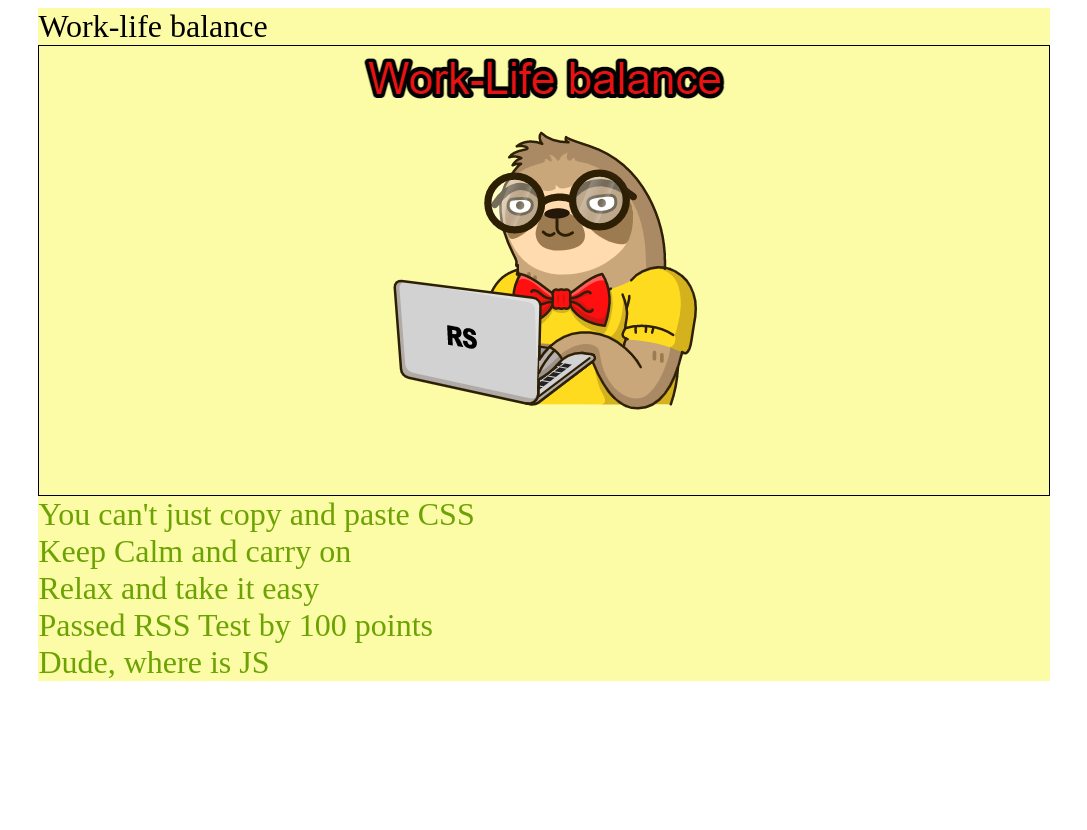
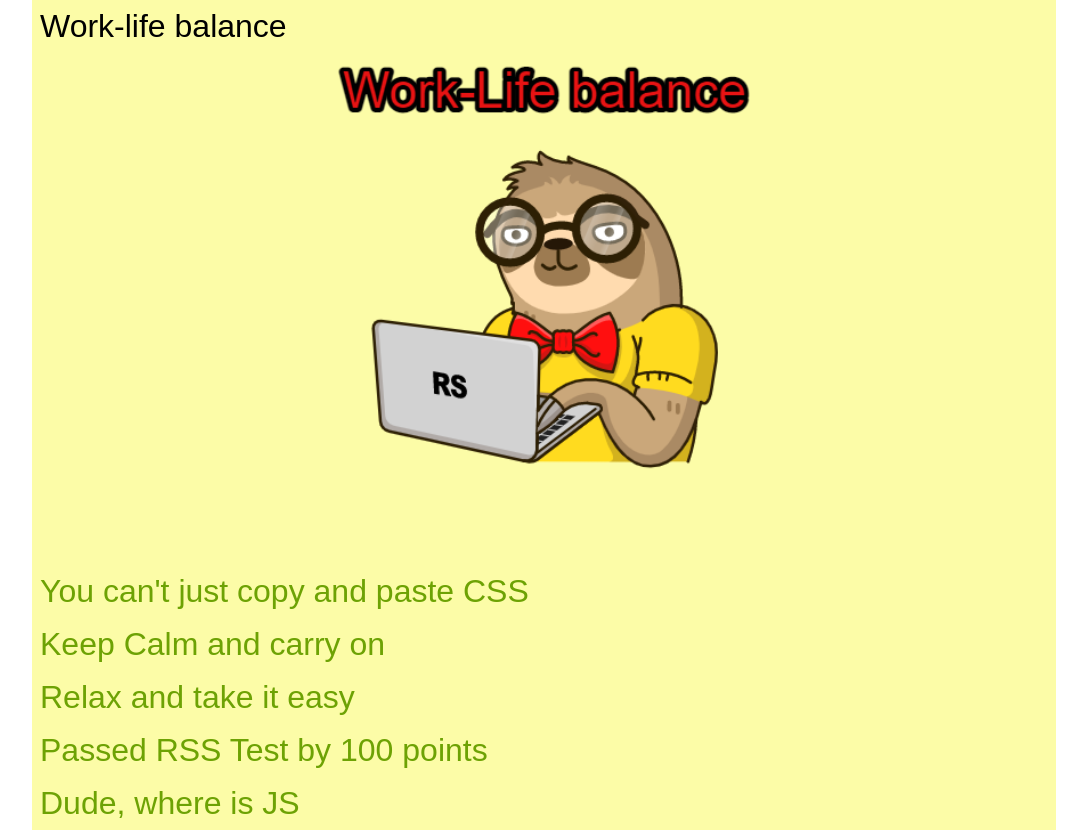
Before and after one commit to Marigza/cssBayan, a plain HTML site: page cssBayan/index.html in a window 1280 px wide. Shown: the whole page, without its empty margins (96-1183 px from the left). Before the commit the page ends 800 px from the top, so only its background shows below. Drawn offline with Linux system fonts and the light colour scheme.

Commit message:
feat: create adaptive layout (Sat, Mar 11, 2023  7:30:04 PM)

```diff
--- a/cssBayan/index.html
+++ b/cssBayan/index.html
@@ -17,7 +17,7 @@
         <span class="title-icon"></span>
       </label>
       <div id="balance" class="bayan-image">
-        <img src="assets/balance.png" alt="balance">
+        <img class="img-content" src="assets/balance.png" alt="balance">
       </div>
     </div>
 
@@ -28,7 +28,7 @@
         <span class="title-icon"></span>
       </label>
       <div id="copy" class="bayan-image">
-        <img src="assets/copyPasteCSS.png" alt="copy">
+        <img class="img-content" src="assets/copyPasteCSS.png" alt="copy">
       </div>
     </div>
 
@@ -39,7 +39,7 @@
         <span class="title-icon"></span>
       </label>
       <div id="keepCalm" class="bayan-image">
-        <img src="assets/keepCalm.png" alt="keepCalm">
+        <img class="img-content" src="assets/keepCalm.png" alt="keepCalm">
       </div>
     </div>
 
@@ -50,7 +50,7 @@
         <span class="title-icon"></span>
       </label>
       <div id="relax" class="bayan-image">
-        <img src="assets/relax.png" alt="relax">
+        <img class="img-content" src="assets/relax.png" alt="relax">
       </div>
     </div>
 
@@ -61,7 +61,7 @@
         <span class="title-icon"></span>
       </label>
       <div id="rss" class="bayan-image">
-        <img src="assets/RSS-test.png" alt="rss">
+        <img class="img-content" src="assets/RSS-test.png" alt="rss">
       </div>
     </div>
 
@@ -72,7 +72,7 @@
         <span class="title-icon"></span>
       </label>
       <div id="whereis" class="bayan-image">
-        <img src="assets/whereIsJS.png" alt="whereis">
+        <img class="img-content" src="assets/whereIsJS.png" alt="whereis">
       </div>
     </div>
 
--- a/cssBayan/style.css
+++ b/cssBayan/style.css
@@ -2,11 +2,17 @@ html{
   scroll-behavior: smooth;
 }
 
+body{
+  margin: 0;
+  padding: 0;
+  box-sizing: border-box;
+  font-family: Arial, Helvetica, sans-serif;
+}
+
 .wrapper {
-  margin: 0 auto;
-  width: 80%;
+  width: 100%;
   background-color: rgb(252, 252, 167);
-  font-size: 2rem;
+  font-size: 1.4rem;
   color: rgb(109, 162, 4);
 }
 
@@ -27,14 +33,15 @@ html{
   display: none;
 }
 
-
+.img-content {
+  width: 90%;
+}
 
 .bayan-radio:checked ~ .bayan-image {
   display: flex;
   align-items: center;
   height: fit-content;
   justify-content: center;
-  border: 1px solid #000;
   transform: scaleY(1);
   transition: transform linear 1s;
 }
@@ -51,6 +58,7 @@ transition: all ease 0.2s;
 .bayan-title {
   display: flex;
   justify-content: space-between;
+  padding: 0.5rem;
 }
 
 .bayan-item:active >.bayan-title {
@@ -69,9 +77,30 @@ color: rgb(109, 162, 4);
   opacity: 0.5;
 }
 
+@media screen and (min-width: 600px){
+  .wrapper {
+    font-size: 3rem;
+  }
+
+  .img-content {
+    width: 50%;
+  }
+}
+
 @media screen and (min-width: 1000px) {
+  .wrapper {
+    font-size: 2rem;
+    margin: 0 auto;
+    width: 80%;
+  }
+
   .wrapper:hover {
     color: black;
+    cursor: pointer;
+  }
+
+  .bayan-title {
+    cursor: pointer;
   }
 
   .wrapper:hover>.bayan-item>.bayan-title>.title-icon {
@@ -87,7 +116,6 @@ color: rgb(109, 162, 4);
     justify-content: center;
     height: fit-content;
     transform: scaleY(1);
-    border: 1px solid #000;
     transition: transform linear 1s;
     align-items: center;
     justify-content: center;
```
